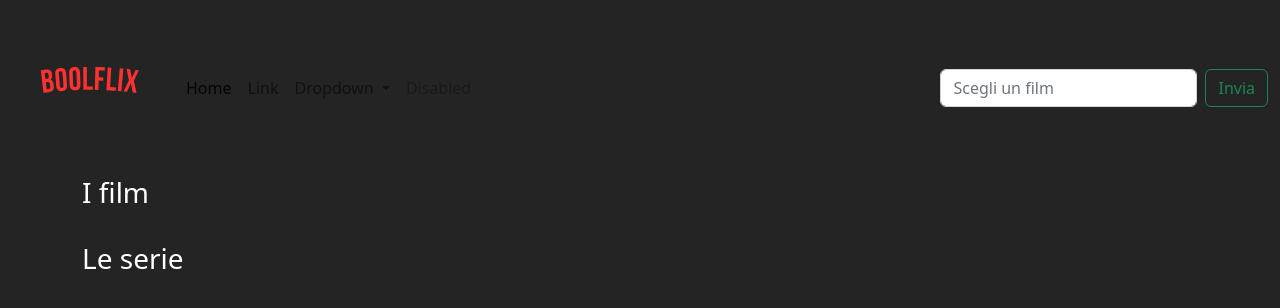
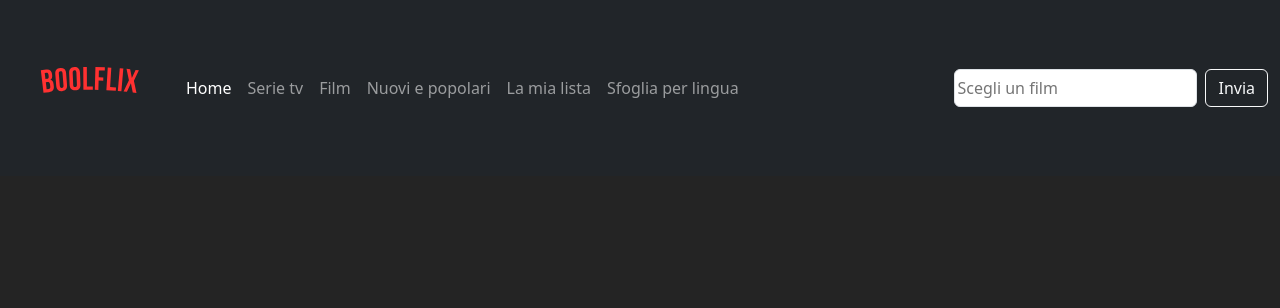
Before and after one commit to Arianna-Cosimini/vite-boolflix, a Vue app: page / in a window 1280 px wide. Shown: the top 308 px of the page. Built offline with nearby package versions, Linux system fonts and the light colour scheme; no server answers; the HTML template or start-up script is replaced by a standard one.

Commit message:
Esercizio commentato e finito

```diff
--- a/index.html
+++ b/index.html
@@ -3,11 +3,11 @@
 
 <head>
   <meta charset="UTF-8" />
-  <link rel="icon" type="image/svg+xml" href="/vite.svg" />
+  <link rel="icon" type="image/svg+xml" href="./public/img/logoSmall.svg" />
   <meta name="viewport" content="width=device-width, initial-scale=1.0" />
   <link href="https://cdn.jsdelivr.net/npm/bootstrap@5.2.3/dist/css/bootstrap.min.css" rel="stylesheet"
   integrity="sha384-rbsA2VBKQhggwzxH7pPCaAqO46MgnOM80zW1RWuH61DGLwZJEdK2Kadq2F9CUG65" crossorigin="anonymous">
-  <title>Vite + Vue</title>
+  <title>Home - Boolflix</title>
 </head>
 
 <body data-bs-theme="dark">
--- a/src/App.vue
+++ b/src/App.vue
@@ -3,7 +3,6 @@ import axios from 'axios';
 
 import { store } from './store.js';
 
-import AppForm from './components/AppForm.vue';
 import AppMain from './components/AppMain.vue'
 
 import AppNavBar from './components/AppNavBar.vue'
@@ -12,7 +11,6 @@ import AppNavBar from './components/AppNavBar.vue'
 export default {
 
   components: {
-    AppForm,
     AppMain,
     AppNavBar,
 
@@ -32,27 +30,34 @@ export default {
   },
 
   mounted() {
-
+    // richiamo il metodo per i film popolari, in questo modo
+    // li stampo in pagina al caricamento
+    this.searchFilms();
   },
 
 
   methods: {
-
+    // chiamata api per film popolari
     searchFilms() {
       axios
-        .get(`https://api.themoviedb.org/3/movie/popular?api_key=e99307154c6dfb0b4750f6603256716d&language=it`)
+        .get(`https://api.themoviedb.org/3/movie/popular?api_key=e99307154c6dfb0b4750f6603256716d&language=it_IT`)
         .then(res => {
 
           console.log(res.data.results);
-          this.store.filmList = res.data.results;
+          this.store.popularFilms = res.data.results;
+
+          console.log(this.store.popularFilms);
 
         });
     },
+    // chiamata api per film ricercati dall'utente
 
     searchUser() {
       axios
         .get(`https://api.themoviedb.org/3/search/movie?api_key=e99307154c6dfb0b4750f6603256716d&language=it_IT&query=${this.store.userChoice}`)
         .then(res => {
+
+          // per ogni elemento dell'array converto il voto decimale in un massimo di 5
           res.data.results.forEach(film => {
             film.vote_average = Math.min(Math.ceil(film.vote_average / 2), 5);
 
@@ -62,10 +67,13 @@ export default {
 
         });
 
+      // chiamata api per serie ricercate dall'utente
       axios
         .get(`https://api.themoviedb.org/3/search/tv?api_key=e99307154c6dfb0b4750f6603256716d&language=it_IT&query=${this.store.userChoice}`)
         .then(res => {
           res.data.results.forEach(film => {
+            // per ogni elemento dell'array converto il voto decimale in un massimo di 5
+
             film.vote_average = Math.min(Math.ceil(film.vote_average / 2), 5);
 
           });
@@ -83,6 +91,7 @@ export default {
 <template>
   <AppNavBar @search="searchUser()"></AppNavBar>
 
+
   <AppMain></AppMain>
 
 
--- a/src/components/AppForm.vue
+++ /dev/null
@@ -1,33 +0,0 @@
-<script>
-import { store } from '../store.js';
-
-
-export default {
-
-    data() {
-        return {
-            store,
-        }
-    },
-
-    name: 'AppForm',
-
-
-}
-
-</script>
-
-<template>
-    <div class="container">
-
-        <form class="w-100 d-flex align-items-center justify-content-center bg-transparent">
-
-                <input v-model="store.userChoice" type="text" class="form-control" id="exampleInputEmail1" placeholder="Scegli un film" aria-describedby="emailHelp">
-
-            <button @click="$emit('search')" type="button" class="btn btn-primary">invia</button>
-        </form>
-    </div>
-
-</template>
-
-<style lang="scss"></style>
--- a/src/components/AppMain.vue
+++ b/src/components/AppMain.vue
@@ -25,33 +25,52 @@ export default {
 
 
 <template>
+    <!-- I film popolari -->
+    <div class="container mb-4" v-if="store.popularFilms && store.popularFilms.length > 0">
+        <h3>I più popolari</h3>
+        <div class="cards d-flex flex-wrap">
+            <!-- tramite v-for genero i film popolari-->
 
-    <div class="container mb-4">
+            <CardsItem v-for="film in store.popularFilms" :key="film.id" :imageCard="film.poster_path"
+                :titleFilm="film.title" :originalTitle="film.original_title" :language="film.original_language"
+                :vote="film.vote_average" :overview="film.overview">
+            </CardsItem>
+        </div>
+    </div>
+
+    <!-- I film richiesto dall'utente -->
+    <div class="container mb-4" v-if="store.filmList.length > 0">
+
         <h3>I film</h3>
         <div class="cards d-flex flex-wrap">
-
+            <!-- tramite v-for genero i film corrispondenti alla richiesta dell'utente -->
             <CardsItem v-for="currentFilm in store.filmList" :imageCard="currentFilm.poster_path"
                 :titleFilm="currentFilm.title" :originalTitle="currentFilm.original_title"
-                :language="currentFilm.original_language"
-                :vote="currentFilm.vote_average">
+                :language="currentFilm.original_language" :vote="currentFilm.vote_average"
+                :overview="currentFilm.overview">
             </CardsItem>
         </div>
 
     </div>
 
-    <div class="container mb-4">
+<!--Le serie richieste dall'utente  -->
+    <div class="container mb-4" v-if="store.series.length > 0">
         <h3>Le serie</h3>
         <div class="cards d-flex flex-wrap">
+
+            <!-- tramite v-for genero le serie corrispondenti alla richiesta dell'utente -->
+
             <CardsItem v-for="currentSerie in store.series" :imageCard="currentSerie.poster_path"
                 :titleSerie="currentSerie.name" :originalName="currentSerie.original_name"
-                :language="currentSerie.original_language"
-                :vote="currentSerie.vote_average">
+                :language="currentSerie.original_language" :vote="currentSerie.vote_average"
+                :overview="currentSerie.overview">
             </CardsItem>
 
         </div>
 
     </div>
 
+
 </template>
 
 <style lang="scss"></style>
--- a/src/components/AppNavBar.vue
+++ b/src/components/AppNavBar.vue
@@ -18,7 +18,7 @@ export default {
 </script>
 
 <template>
-    <nav class="navbar navbar-expand-lg">
+    <nav class="navbar navbar-expand-lg navbar-dark bg-dark">
         <div class="container-fluid align-items-center">
             <a class="navbar-brand" href="#">
                 <img src="../../public/img/Fashion Minimal Mascot Logo.svg"alt="">
@@ -37,29 +37,28 @@ export default {
                         <a class="nav-link active" aria-current="page" href="#">Home</a>
                     </li>
                     <li class="nav-item">
-                        <a class="nav-link" href="#">Link</a>
+                        <a class="nav-link" href="#">Serie tv</a>
                     </li>
-                    <li class="nav-item dropdown">
-                        <a class="nav-link dropdown-toggle" href="#" role="button" data-bs-toggle="dropdown"
-                            aria-expanded="false">
-                            Dropdown
-                        </a>
-                        <ul class="dropdown-menu">
-                            <li><a class="dropdown-item" href="#">Action</a></li>
-                            <li><a class="dropdown-item" href="#">Another action</a></li>
-                            <li>
-                                <hr class="dropdown-divider">
-                            </li>
-                            <li><a class="dropdown-item" href="#">Something else here</a></li>
-                        </ul>
+
+                    <li class="nav-item">
+                        <a class="nav-link" href="#">Film</a>
                     </li>
+
                     <li class="nav-item">
-                        <a class="nav-link disabled" aria-disabled="true">Disabled</a>
+                        <a class="nav-link" href="#">Nuovi e popolari</a>
+                    </li>
+
+                    <li class="nav-item">
+                        <a class="nav-link" href="#">La mia lista</a>
+                    </li>
+
+                    <li class="nav-item">
+                        <a class="nav-link" href="#">Sfoglia per lingua</a>
                     </li>
                 </ul>
                 <form class="d-flex" role="search">
-                    <input v-model="store.userChoice" class="form-control me-2" type="search" placeholder="Scegli un film" aria-label="Search">
-                    <button @click="$emit('search')" class="btn btn-outline-success" type="button">Invia</button>
+                    <input v-model="store.userChoice" class="border rounded pe-2 me-2" type="search" placeholder="Scegli un film" aria-label="Search">
+                    <button @click="$emit('search')" class="btn btn-outline-light" type="button">Invia</button>
                 </form>
             </div>
         </div>
@@ -70,9 +69,7 @@ export default {
 
 <style lang="scss">
 
-.navbar-nav {
-    color: white;
-}
+
 img{
     width: 150px;
 }
--- a/src/components/CardsItem.vue
+++ b/src/components/CardsItem.vue
@@ -19,6 +19,7 @@ export default {
         originalName: String,
         language: String,
         vote: Number,
+        overview: String,
 
 
     },
@@ -34,21 +35,22 @@ export default {
 
 
     <div id="image" class="card">
-
+        <!-- immagine principale della card -->
         <div class="card-img">
             <img v-if="imageCard !== null" :src="'https://image.tmdb.org/t/p/w342' + imageCard" alt="">
-
-
+            <!-- controllo: se l'immagine non c'è la sostituisco -->
             <img v-else src="../../public/img/Fashion Minimal Mascot Logo.svg" alt="">
 
         </div>
 
 
 
-        <div class="card-body">
+        <div class="card-body p-1">
 
-            <h5 class="card-title">{{ titleFilm }}</h5>
-            <h6 class="card-subtitle mb-2 text-body-secondary">{{ originalTitle }}</h6>
+            <h6 class="card-title m-0">{{ titleFilm }}</h6>
+            <span class="card-subtitle mb-2 text-body-secondary mb-2">{{ originalTitle }}</span>
+
+            <!-- Sostituisco la lingia con le bandiere -->
             <div class="flag">
 
                 <img v-if="language == 'en'" src="../../public/img/british-flag-.jpg" alt="English Flag">
@@ -65,12 +67,20 @@ export default {
 
             </div>
 
+            <!-- sostituisco il voto con le stelle.  -->
             <div class="vote">
+
+                <!-- ho utilizzato il v-for per generare un numero massimo di 5 stelle
+                dove il numero di stelle piene dipende dal valore di vote -->
                 <p>
-                    <span v-for="star in 5"
-                        :class="{ 'fas fa-star': vote >= star, 'far fa-star': vote < star }">
+                    <span v-for="star in 5" :class="{ 'fas fa-star': vote >= star, 'far fa-star': vote < star }">
                     </span>
                 </p>
+            </div>
+
+            <!-- Descrizione del film -->
+            <div class="overview">
+                <span>{{ overview }}</span>
             </div>
 
         </div>
@@ -83,7 +93,7 @@ export default {
 
 <style lang="scss" scoped>
 .card {
-    width: calc(100% / 5);
+    width: calc(100% / 6);
     background-color: #242424;
 
 
@@ -103,11 +113,14 @@ export default {
         left: 0;
         opacity: 0;
         transition: opacity .3s;
+
+        width: 100%;
+        text-align: center;
     }
 
     .flag {
         img {
-            width: 50px;
+            width: 30px;
         }
     }
 
@@ -124,4 +137,12 @@ export default {
         opacity: 0;
     }
 }
+
+.overview {
+    line-height: 12px;
+
+    span {
+        font-size: 12px;
+    }
+}
 </style>
--- a/src/store.js
+++ b/src/store.js
@@ -1,6 +1,7 @@
 import {reactive} from 'vue'
 export const store = reactive ({
 
+   popularFilms:[],
    filmList: [],
    series:[],
    userChoice:'',
```
Also changed, not shown: public/img/logoSmall.svg (added).
